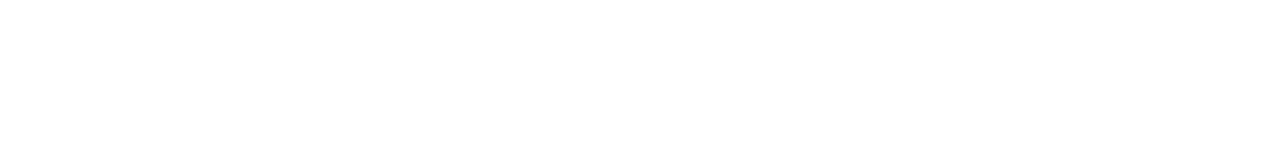
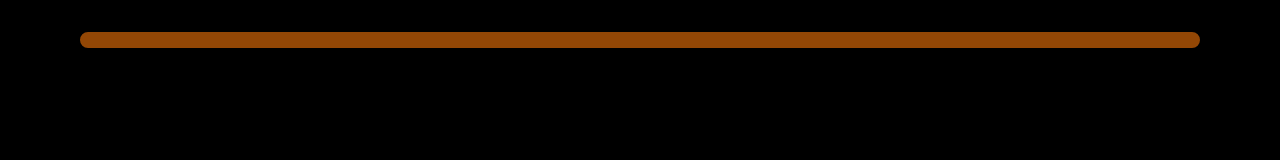
Before and after one commit to VickyPhu/escape_room, a plain HTML site: page index.html in a window 1280 px wide. Drawn offline with Linux system fonts and the light colour scheme.

Commit message:
style for scene container

```diff
--- a/index.html
+++ b/index.html
@@ -8,6 +8,9 @@
     <title>Document</title>
 </head>
 <body>
+    <div id="sceneContainer">
+        <!-- code injected via JS -->
+    </div>
 
 </body>
 </html>
--- a/style.css
+++ b/style.css
@@ -0,0 +1,29 @@
+* {
+    margin: 0;
+    padding: 0;
+    box-sizing: border-box;
+}
+
+body {
+    background-color: #000;
+}
+
+#sceneContainer {
+    display: flex;
+    align-items: center;
+    justify-content: center;
+    margin: 2rem 5rem 0rem 5rem;
+    border: 0.5rem solid #934705;
+    border-radius: 1rem;
+}
+
+#sceneContainer img {
+    width: 100%;
+    max-height: 90vh;
+}
+
+@media (max-width: 800px) {
+    #sceneContainer {
+        margin: 2rem 1rem 0rem 1rem;
+    }
+}
```
